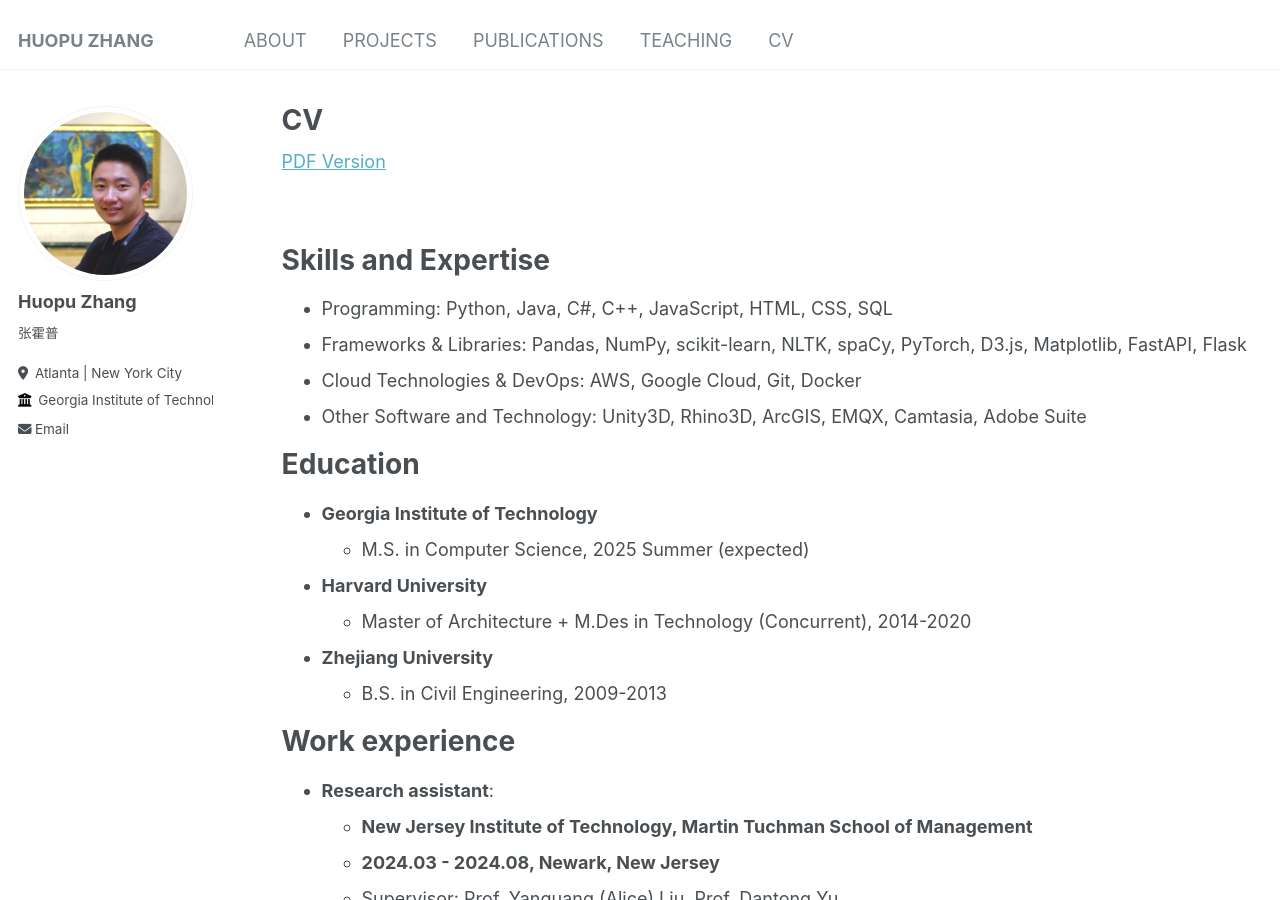
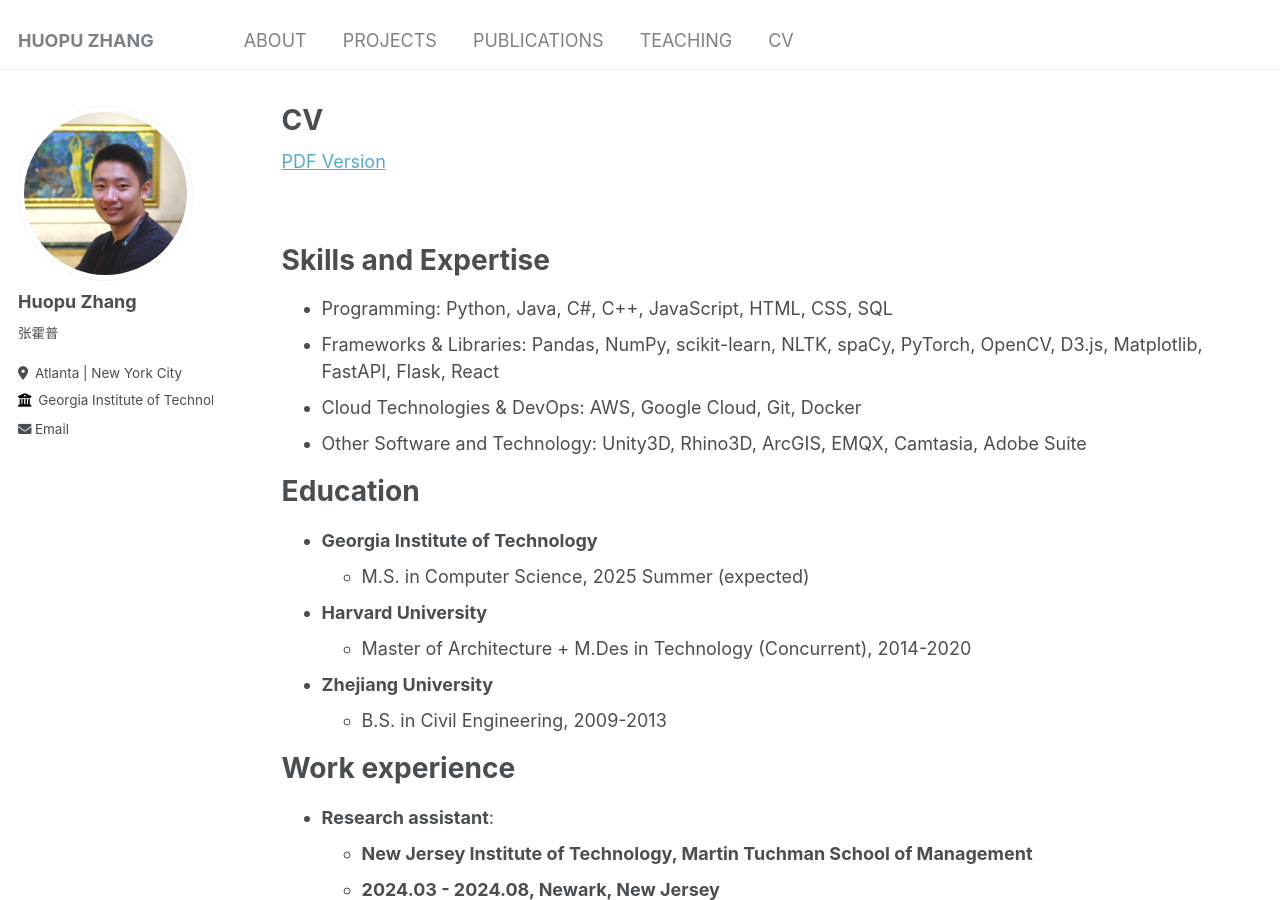
Before and after one commit to Kharasso/Kharasso.github.io, a Jekyll site: the page built from _pages/cv.md, in a window 1280 px wide and 900 px high. Built offline with Jekyll 4.4.1, drawn with Linux system fonts in a browser that asks for light colours.

Commit message:
minor change in cv

```diff
--- a/_pages/cv.md
+++ b/_pages/cv.md
@@ -17,7 +17,7 @@ redirect_from:
 Skills and Expertise
 ======
 * Programming: Python, Java, C#, C++, JavaScript, HTML, CSS, SQL
-* Frameworks & Libraries: Pandas, NumPy, scikit-learn, NLTK, spaCy, PyTorch, D3.js, Matplotlib, FastAPI, Flask
+* Frameworks & Libraries: Pandas, NumPy, scikit-learn, NLTK, spaCy, PyTorch, OpenCV, D3.js, Matplotlib, FastAPI, Flask, React
 * Cloud Technologies & DevOps: AWS, Google Cloud, Git, Docker
 * Other Software and Technology: Unity3D, Rhino3D, ArcGIS, EMQX, Camtasia, Adobe Suite
 
```
